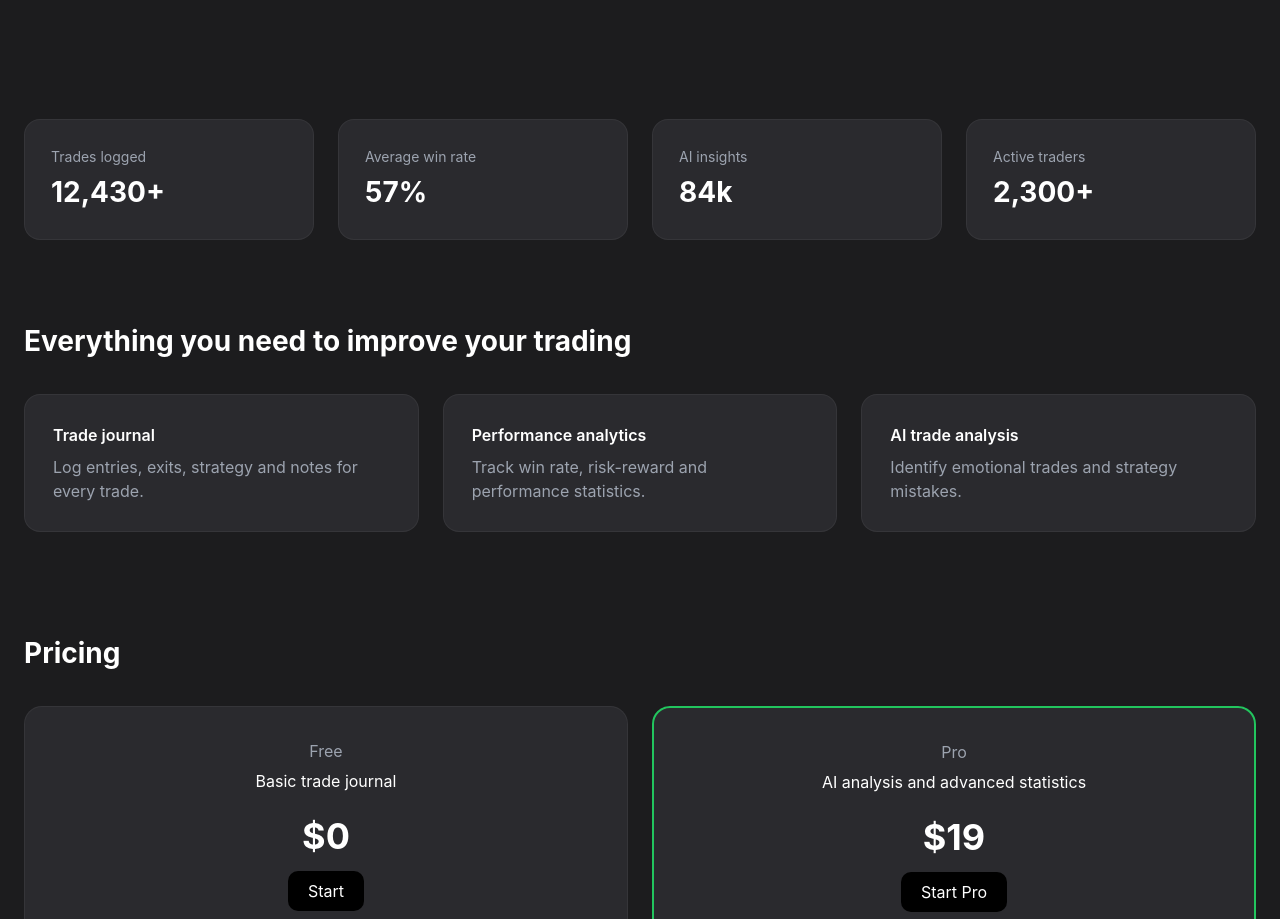
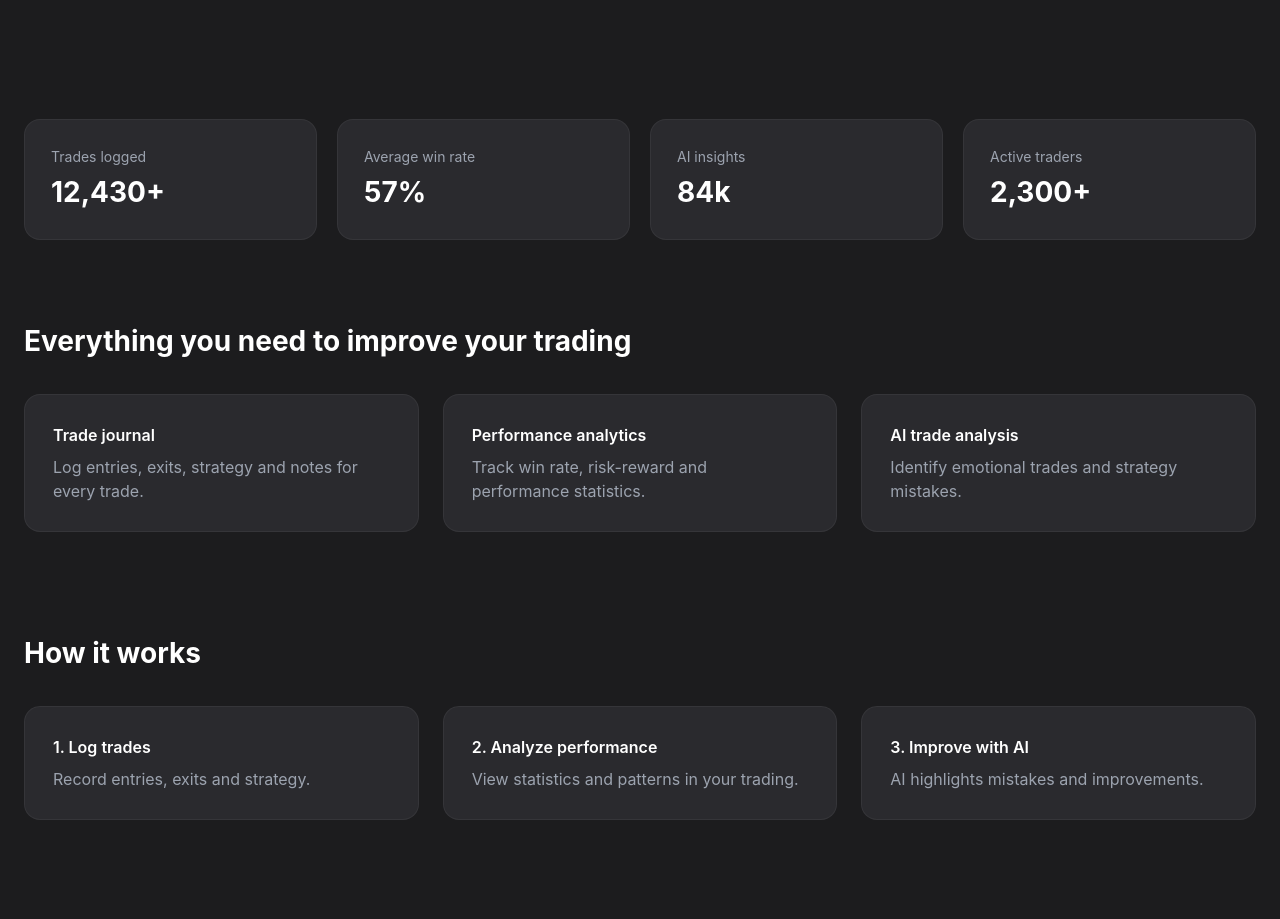
Before and after one commit to rivalden-sys/tradelog_pro, a Next.js app: page / in a window 1280 px wide. Shown: the part 309-1228 px from the top of the page. Built offline with nearby package versions, Linux system fonts and the light colour scheme.

Commit message:
Update page.tsx

```diff
--- a/app/page.tsx
+++ b/app/page.tsx
@@ -4,32 +4,13 @@ import Link from "next/link"
 
 export default function Landing() {
 
-  const container = {
-    maxWidth: 1300,
-    margin: "0 auto",
-    padding: "120px 24px",
-  }
-
-  const grid = {
-    display: "grid",
-    gridTemplateColumns: "repeat(auto-fit,minmax(240px,1fr))",
-    gap: 24,
-  }
-
-  const card = {
-    background: "#2a2a2e",
-    borderRadius: 16,
-    padding: 28,
-    border: "1px solid rgba(255,255,255,0.05)",
-  }
-
   return (
 
     <main
       style={{
-        background: "#1c1c1e",
-        minHeight: "100vh",
-        color: "#ffffff"
+        background:"#1c1c1e",
+        minHeight:"100vh",
+        color:"#ffffff"
       }}
     >
 
@@ -37,16 +18,18 @@ export default function Landing() {
 
       <section
         style={{
-          ...container,
-          textAlign: "center"
+          maxWidth:1300,
+          margin:"0 auto",
+          padding:"120px 24px",
+          textAlign:"center"
         }}
       >
 
         <h1
           style={{
-            fontSize: 44,
-            fontWeight: 700,
-            marginBottom: 16
+            fontSize:44,
+            fontWeight:700,
+            marginBottom:16
           }}
         >
           AI Trading Journal
@@ -54,9 +37,9 @@ export default function Landing() {
 
         <p
           style={{
-            color: "#9CA3AF",
-            marginBottom: 32,
-            whiteSpace: "nowrap"
+            color:"#9CA3AF",
+            marginBottom:32,
+            whiteSpace:"nowrap"
           }}
         >
           Track every trade, analyze performance and improve your trading decisions with AI insights.
@@ -64,21 +47,21 @@ export default function Landing() {
 
         <div
           style={{
-            display: "flex",
-            gap: 12,
-            justifyContent: "center"
+            display:"flex",
+            gap:12,
+            justifyContent:"center"
           }}
         >
 
           <Link
             href="/register"
             style={{
-              background: "#000",
-              padding: "12px 22px",
-              borderRadius: 12,
-              textDecoration: "none",
-              color: "#fff",
-              fontWeight: 500
+              background:"#000",
+              padding:"12px 22px",
+              borderRadius:12,
+              textDecoration:"none",
+              color:"#fff",
+              fontWeight:500
             }}
           >
             Start free
@@ -87,11 +70,11 @@ export default function Landing() {
           <Link
             href="/login"
             style={{
-              border: "1px solid rgba(255,255,255,0.15)",
-              padding: "12px 22px",
-              borderRadius: 12,
-              textDecoration: "none",
-              color: "#fff"
+              border:"1px solid rgba(255,255,255,0.15)",
+              padding:"12px 22px",
+              borderRadius:12,
+              textDecoration:"none",
+              color:"#fff"
             }}
           >
             Login
@@ -106,16 +89,17 @@ export default function Landing() {
 
       <section
         style={{
-          maxWidth: 1300,
-          margin: "0 auto",
-          padding: "0 24px 80px"
+          maxWidth:1300,
+          margin:"0 auto",
+          padding:"0 24px 80px"
         }}
       >
 
         <div
           style={{
-            ...grid,
-            gridTemplateColumns: "repeat(auto-fit,minmax(220px,1fr))"
+            display:"grid",
+            gridTemplateColumns:"repeat(auto-fit,minmax(220px,1fr))",
+            gap:20
           }}
         >
 
@@ -133,23 +117,29 @@ export default function Landing() {
 
       <section
         style={{
-          maxWidth: 1300,
-          margin: "0 auto",
-          padding: "0 24px 100px"
+          maxWidth:1300,
+          margin:"0 auto",
+          padding:"0 24px 100px"
         }}
       >
 
         <h2
           style={{
-            fontSize: 28,
-            fontWeight: 700,
-            marginBottom: 32
+            fontSize:28,
+            fontWeight:700,
+            marginBottom:32
           }}
         >
           Everything you need to improve your trading
         </h2>
 
-        <div style={grid}>
+        <div
+          style={{
+            display:"grid",
+            gridTemplateColumns:"repeat(auto-fit,minmax(260px,1fr))",
+            gap:24
+          }}
+        >
 
           <Card
             title="Trade journal"
@@ -171,27 +161,81 @@ export default function Landing() {
       </section>
 
 
-      {/* PRICING */}
+      {/* HOW IT WORKS */}
 
       <section
         style={{
-          maxWidth: 1300,
-          margin: "0 auto",
-          padding: "0 24px 120px"
+          maxWidth:1300,
+          margin:"0 auto",
+          padding:"0 24px 100px"
         }}
       >
 
         <h2
           style={{
-            fontSize: 28,
-            fontWeight: 700,
-            marginBottom: 32
+            fontSize:28,
+            fontWeight:700,
+            marginBottom:32
+          }}
+        >
+          How it works
+        </h2>
+
+        <div
+          style={{
+            display:"grid",
+            gridTemplateColumns:"repeat(auto-fit,minmax(260px,1fr))",
+            gap:24
+          }}
+        >
+
+          <Card
+            title="1. Log trades"
+            text="Record entries, exits and strategy."
+          />
+
+          <Card
+            title="2. Analyze performance"
+            text="View statistics and patterns in your trading."
+          />
+
+          <Card
+            title="3. Improve with AI"
+            text="AI highlights mistakes and improvements."
+          />
+
+        </div>
+
+      </section>
+
+
+      {/* PRICING */}
+
+      <section
+        style={{
+          maxWidth:1300,
+          margin:"0 auto",
+          padding:"0 24px 120px"
+        }}
+      >
+
+        <h2
+          style={{
+            fontSize:28,
+            fontWeight:700,
+            marginBottom:32
           }}
         >
           Pricing
         </h2>
 
-        <div style={grid}>
+        <div
+          style={{
+            display:"grid",
+            gridTemplateColumns:"repeat(auto-fit,minmax(260px,1fr))",
+            gap:24
+          }}
+        >
 
           <Price
             title="Free"
@@ -215,6 +259,7 @@ export default function Landing() {
     </main>
   )
 }
+
 
 
 function Stat({label,value}:{label:string,value:string}) {
@@ -250,6 +295,7 @@ function Stat({label,value}:{label:string,value:string}) {
 }
 
 
+
 function Card({title,text}:{title:string,text:string}) {
 
   return (
@@ -280,6 +326,7 @@ function Card({title,text}:{title:string,text:string}) {
 
   )
 }
+
 
 
 function Price({title,desc,price,button,highlight}:{title:string,desc:string,price:string,button:string,highlight?:boolean}) {
```
